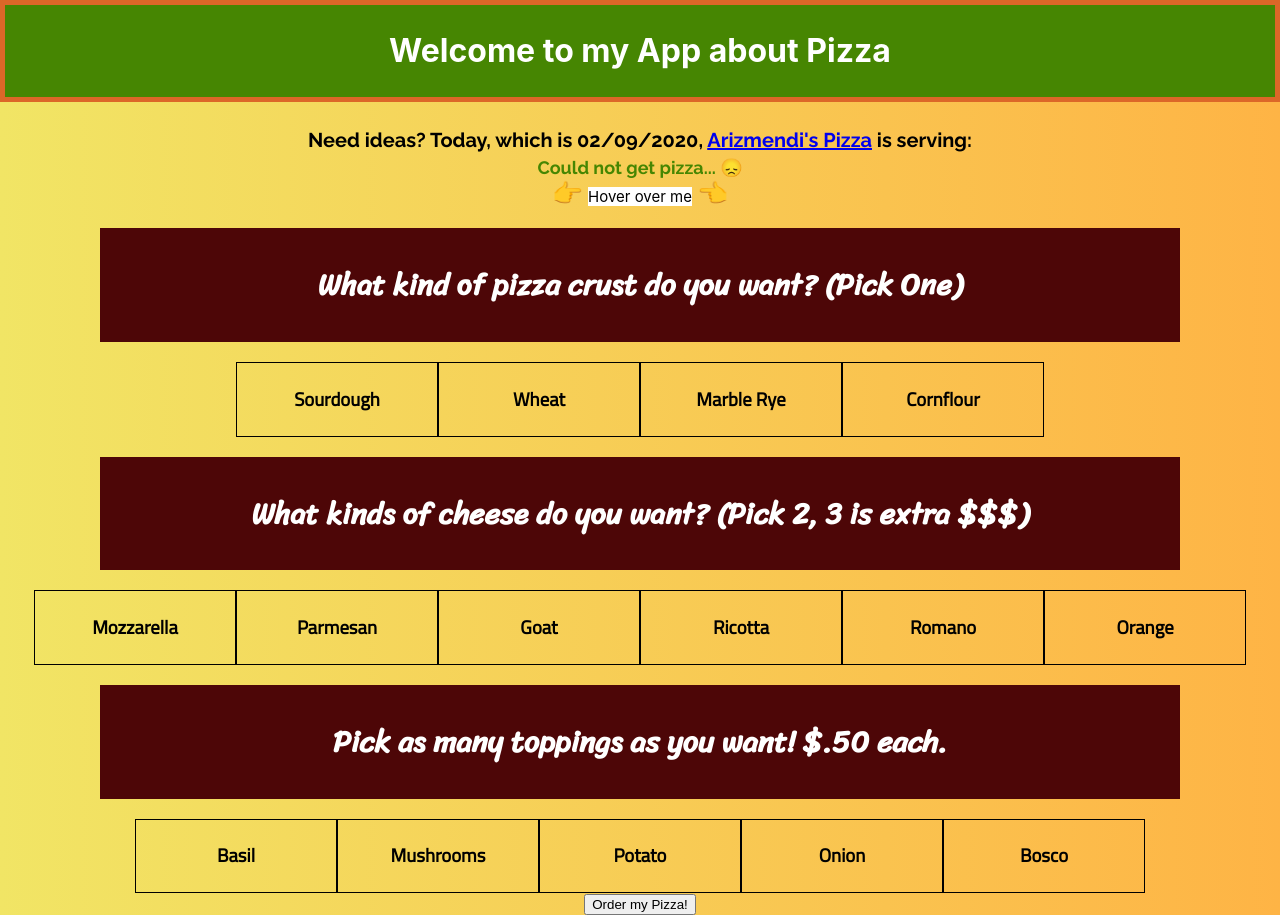
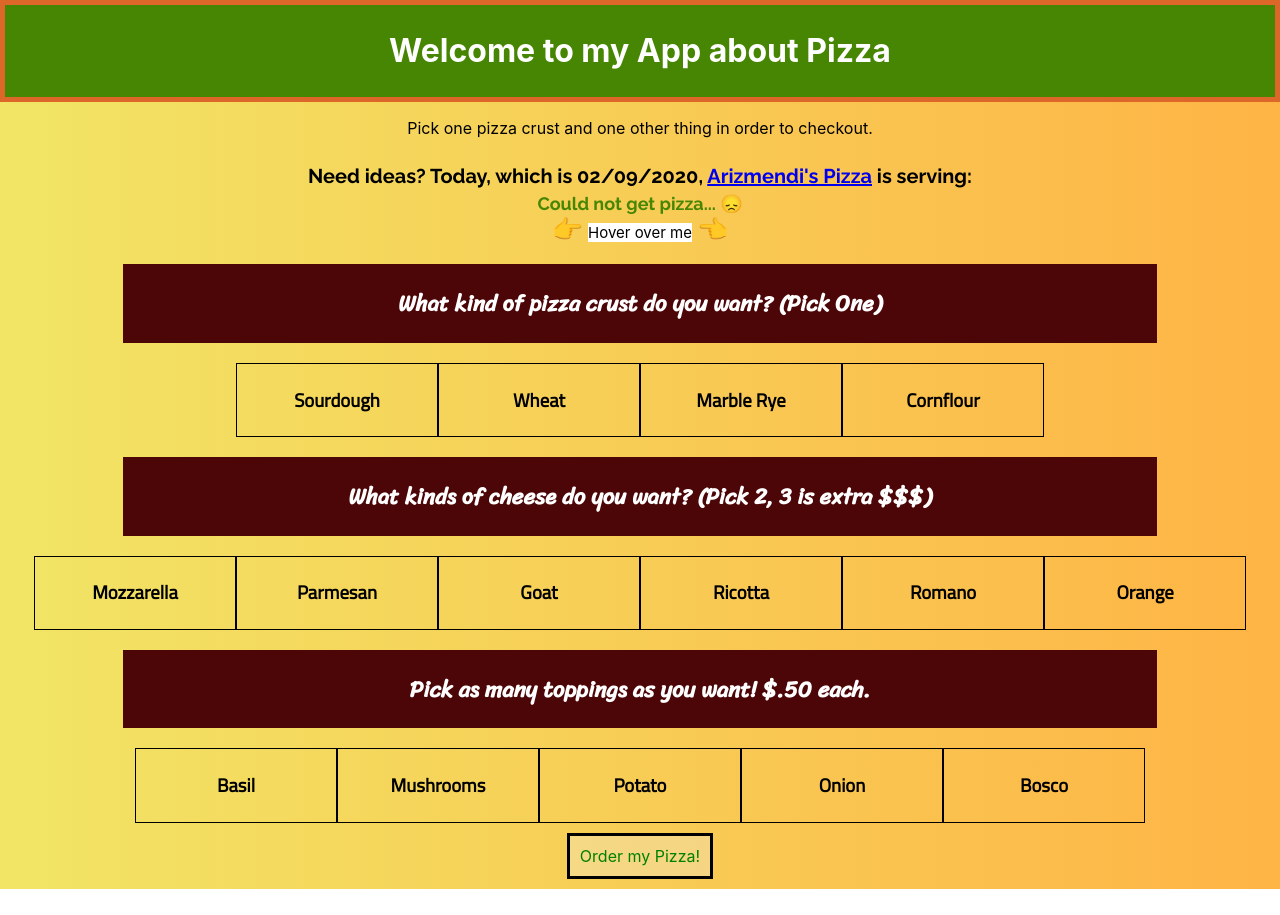
Before and after one commit to jessecalton/pizzatime, a React (Create React App) app: page / in a window 1280 px wide. After the commit the page ends 889 px from the top, so only its background shows below. Built offline with nearby package versions, Linux system fonts and the light colour scheme; no server answers.

Commit message:
button stylings

```diff
--- a/src/App.css
+++ b/src/App.css
@@ -18,10 +18,11 @@ header {
 
 .subheader {
   font-family: 'Sriracha', cursive;
-  font-size: 20px;
+  font-size: 15px;
   color: #FFF;
-  margin: 20px 100px;
-  padding: 5px 10px;
+  margin: 20px auto;
+  padding: 1px 5px;
+  width: 80%;
   text-align: center;
   align-items: center;
   background-color: rgb(77, 6, 7);
@@ -95,6 +96,19 @@ header {
   text-align: center;
   font-family: 'Raleway', sans-serif;
   font-size: 20px;
-  width: 80%;
-  margin: 20px;
+  margin: 20px 100px;
 }
+
+.Checkout > p {
+  width: 50%;
+  margin: 0 auto;
+  padding: 20px 0;
+}
+
+.Button {
+  font: inherit;
+  color: green;
+  border: 3px solid black;
+  padding: 10px;
+  margin: 10px;
+}
--- a/src/App.js
+++ b/src/App.js
@@ -4,6 +4,7 @@ import Header from './components/Header.js';
 import Menu from './components/Menu.js';
 import Selections from './components/Selections.js';
 import Arizmendi from './components/Arizmendi.js';
+import Button from './components/Button';
 
 class App extends Component {
   state = {
@@ -49,7 +50,7 @@ componentDidUpdate (prevProps, prevState) {
   totalCost += selectedToppings.length * 0.50
   totalCost = `${Math.abs(totalCost).toFixed(1)}`
   if (totalCost !== prevState.totalCost) {
-    this.setState({totalCost: totalCost})
+    this.setState({totalCost: totalCost, orderComplete: totalCost > 8})
   }
 }
 
@@ -148,6 +149,7 @@ componentDidUpdate (prevProps, prevState) {
     return (
       <div className="App">
         <Header text='Welcome to my App about Pizza'/>
+        <p>Pick one pizza crust and one other thing in order to checkout.</p>
         <Arizmendi />
         <Menu
           items={this.state.breadItems}
@@ -165,7 +167,7 @@ componentDidUpdate (prevProps, prevState) {
           text='Pick as many toppings as you want! $.50 each.'
         />
         <Selections allItems={this.state} totalCost={this.state.totalCost} humanFund={this.state.humanFund}/>
-        <button onClick={this.checkoutHandler}>Order my Pizza!</button>
+        <Button disabled={!this.state.orderComplete} clicked={this.checkoutHandler}>Order my Pizza!</Button>
       </div>
     );
   }
--- /dev/null
+++ b/src/components/Button.js
@@ -0,0 +1,11 @@
+import React from 'react';
+
+const button = (props) => {
+    return (
+        <button disabled={props.disabled} className='Button' onClick={props.clicked}>
+            {props.children}
+        </button>
+    )
+}
+
+export default button;
--- a/src/components/Checkout.js
+++ b/src/components/Checkout.js
@@ -1,7 +1,7 @@
 import React, {Component} from 'react';
 import Header from './Header';
+import Button from './Button';
 import {Link} from 'react-router-dom';
-import { getNodeText } from '@testing-library/react';
 
 class Checkout extends Component {
     state = {
@@ -55,14 +55,14 @@ class Checkout extends Component {
         return (
             <div >
                 <Header text='Pizza is on the way! Thank you for your order!'/>
-                {humanFund}
                 <div className='Checkout'>
+                    {humanFund}
                     <p>
                         Your total comes to: <strong>${this.state.finalPrice}</strong>
                     </p>
                     {pizzaMessage}
                     <Link to="/">
-                        <button>Make another pizza</button>
+                        <Button>Make another pizza</Button>
                     </Link>
                 </div>
 
```
